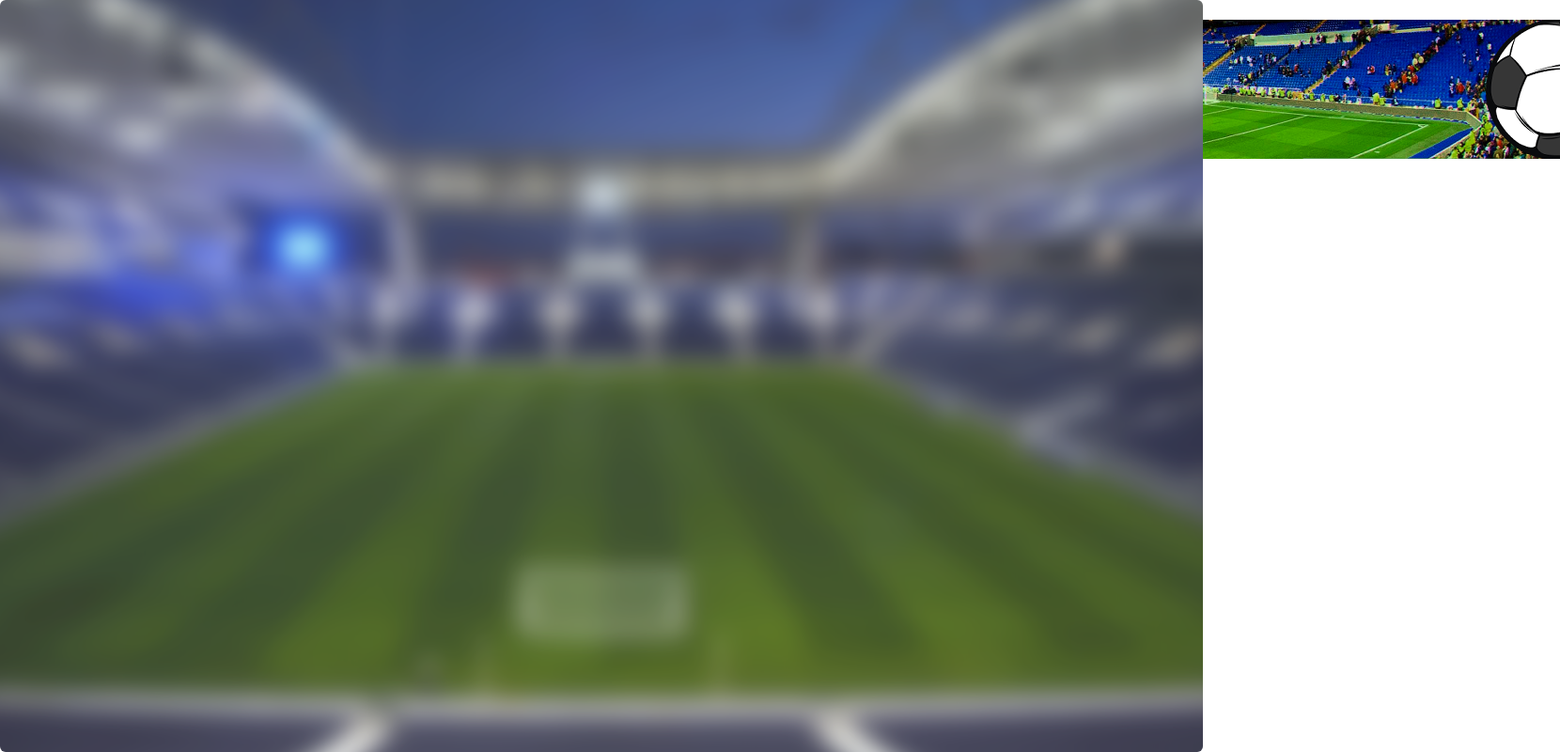
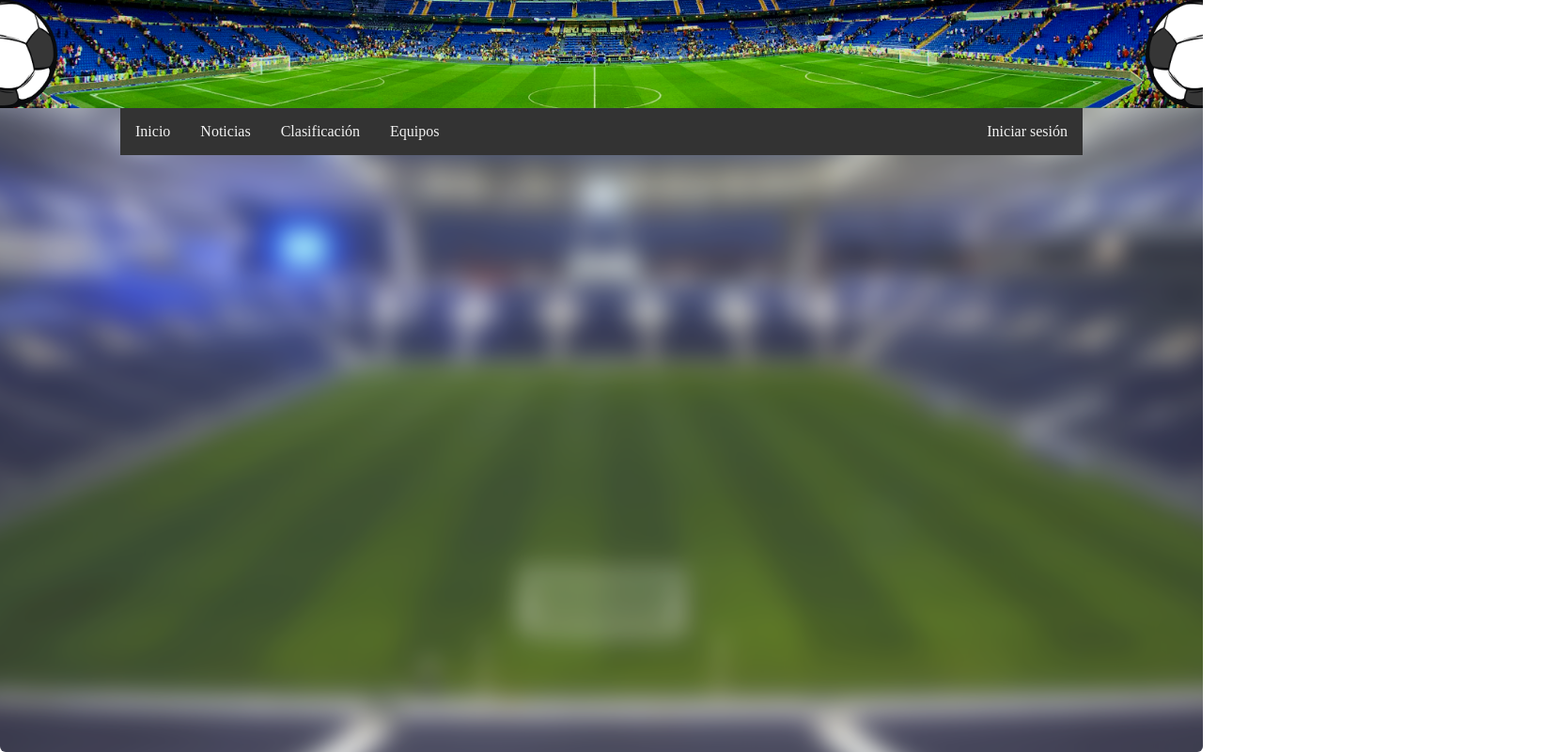
Before and after one commit to Digitalizer01/Superliga-Website, a website: page html/index.html in a window 1280 px wide. Shown: the whole page at 94% size, 1660 px wide, since content can reach past the window. Drawn offline with Linux system fonts and the light colour scheme.

Commit message:
Se ha conseguido centrar el menú de enlaces, pero se debe conseguir que se parezca al encabezado de Vandal.

```diff
--- a/css/main.css
+++ b/css/main.css
@@ -63,6 +63,10 @@ img,
 svg,
 video {
   vertical-align: middle;
+  display: block;
+  width: 100%;
+  margin-left: auto;
+  margin-right: auto;
 }
 
 /*
@@ -170,13 +174,12 @@ textarea {
 }
 
 .header {
-
 }
 
 .secondary {
   background-image: url(../img/background.png);
   background-position: center;
-  background-repeat: no-repeat;
+  background-repeat: repeat;
   position: absolute;
   width: 100%;
   height: 100%;
@@ -186,6 +189,30 @@ textarea {
   border-radius: 6px;
   background-blend-mode: screen;
   background-color: #252222;
+}
+
+/* Style the top navigation bar */
+.topnav {
+  overflow: hidden;
+  background-color: #333;
+  margin-left: 10%;
+  margin-right: 10%;
+}
+
+/* Style the topnav links */
+.topnav a {
+  float: left;
+  display: block;
+  color: #f2f2f2;
+  text-align: center;
+  padding: 14px 16px;
+  text-decoration: none;
+}
+
+/* Change color on hover */
+.topnav a:hover {
+  background-color: #ddd;
+  color: black;
 }
 
 /* ==========================================================================
--- a/html/index.html
+++ b/html/index.html
@@ -8,21 +8,22 @@
 <body>
 
 <div class="secondary">
+  <div class="header">
+    <a href="index.html">
+      <img src="../img/header.png">
+    </a>
+  </div>
 
+  <div class="topnav">
+    <a href="index.html">Inicio</a>
+    <a href="noticias.html">Noticias</a>
+    <a href="clasificacion.html">Clasificación</a>
+    <a href="equipos.html">Equipos</a>
+    <a href="iniciosesion.html" style="float:right">Iniciar sesión</a>
+  </div>
 </div>
 
-<div style="">
-  <h1><a href="index.html"></a></h1>
-  <img src="../img/header.png">
-</div>
 
-<div>
-  <a href="index.html">Inicio</a>
-  <a href="noticias.html">Noticias</a>
-  <a href="clasificacion.html">Clasificación</a>
-  <a href="equipos.html">Equipos</a>
-  <a href="iniciosesion.html">Iniciar sesión</a>
-</div>
 
 </body>
 </html>
```
